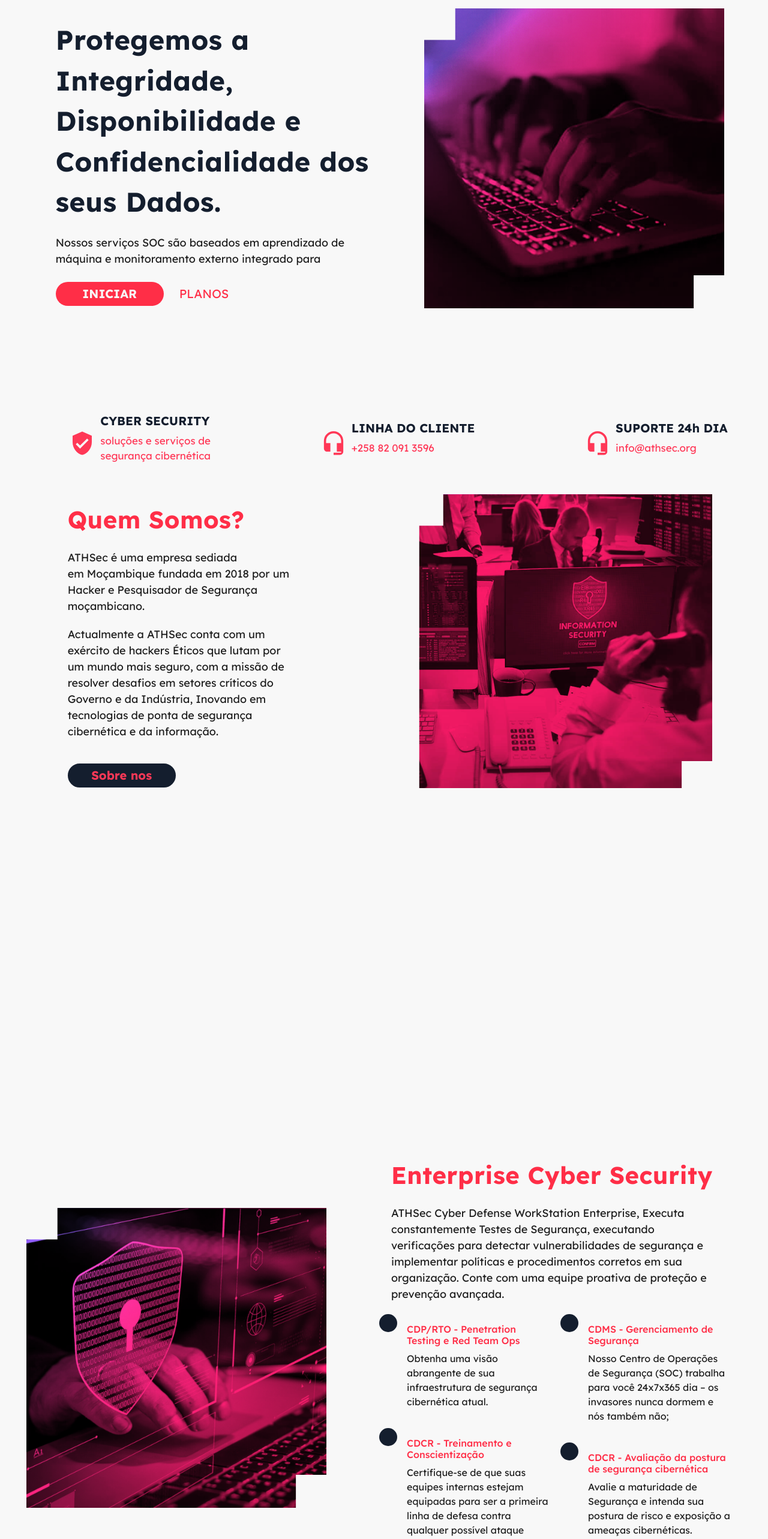
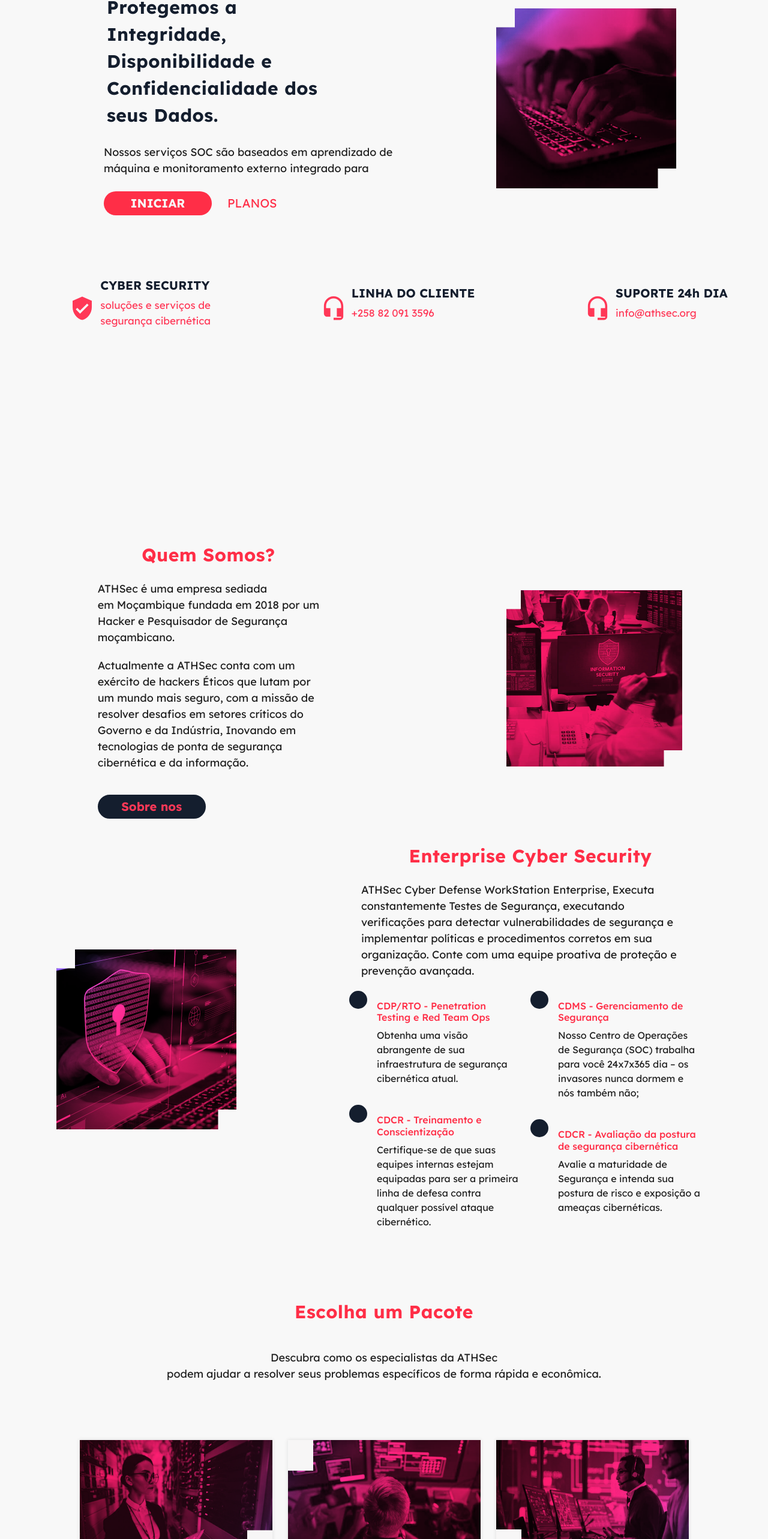
Before and after one commit to arlindo0x73/athsec, a Next.js app: page / in a window 1280 px wide. Shown: the part 166-2732 px from the top of the page at 60% size. Built offline with nearby package versions, Linux system fonts and the light colour scheme; a web font is replaced by a local one.

Commit message:
Corrigindo alguns bugs

```diff
--- a/components/Menu/menu.module.css
+++ b/components/Menu/menu.module.css
@@ -4,6 +4,7 @@
   height: 50px;
   display: flex;
   justify-content: space-between;
+  padding: 0rem 10rem 0rem 10rem;
   flex-direction: row;
   z-index: 999;
 }
@@ -105,24 +106,27 @@
   color: #FF3857;
 }
 
-@media (max-width:540px) {
+@media (min-width: 300px) {
   .menuItem {
-    width: 340px;
+    width: 270px;
+  }
 
+  .container {
+    padding: 0rem;
   }
 }
 
-@media (max-width:430px) {
-  .menuItem {
-    width: 270px;
 
-  }
+@media (min-width: 594px) {
 
 }
 
-@media (max-width:400px) {
-  .menuItem {
-    width: 240px;
+@media (min-width: 1300px) {
 
+}
+
+@media (min-width: 1400px) {
+  .container {
+    padding: 0rem 8rem 0rem 8rem;
   }
 }
--- a/pages/enterprise.js
+++ b/pages/enterprise.js
@@ -10,7 +10,7 @@
 		<main className={styleMain.container}>
 			<Header title="Cyber defense compliance and risk" />
 			<Menu />
-			<section className={styleMain.containerOther}>
+			<section className={styleMain.containerOther} style={{ marginTop: '4rem' }}>
 				<div className={styleMain.row}>
 					<div className={styleMain.rowContent}>
 						<h2 className={styleMain.rowContentTitle}>
@@ -31,7 +31,7 @@
 			</section>
 
 			<div className={styleMain.containerOther}>
-				<div className={styleMain.row} >
+				<div className={styleMain.row}>
 					<div className={styleMain.rowImage}>
 						<img src="/Icons/left-compliance.png" className="" alt="" />
 					</div>
--- a/pages/home/home.module.css
+++ b/pages/home/home.module.css
@@ -11,7 +11,6 @@
 
 .firstContainer {
   width: 100%;
-  height: 100vh;
 }
 
 .homeContent {
@@ -89,8 +88,7 @@
 
 .secondLogoText {
   display: flex;
-  font-family: 'Lexend',
-    sans-serif;
+  font-family: 'Lexend', sans-serif;
   justify-content: center;
   align-items: center;
 }
@@ -116,12 +114,19 @@
 
 .secondHomeContent {
   width: 100%;
-  height: 100vh;
+}
+
+.thirdHomeContent {
+  width: 100%;
+}
+
+.fourthHomeContent {
+  width: 100%;
+  padding-top: 4rem;
 }
 
 .secondHeader {
   width: 100%;
-  height: 70px;
   margin: 20px;
   display: flex;
   align-items: center;
@@ -148,11 +153,8 @@
 }
 
 .secondHomeContentContainer {
-  background-color: #f8f8f8;
   width: 100%;
-  height: 400px;
   display: flex;
-  margin: 100px 0px;
   flex-direction: row;
   align-items: center;
   justify-content: space-around;
@@ -243,8 +245,6 @@
 
 .thirdButtonInfos {
   margin: 16px;
-
-
 }
 
 .thirdButtonInfos h2 {
@@ -275,7 +275,6 @@
   display: flex;
   align-items: center;
   justify-content: center;
-  margin-bottom: 70px;
 }
 
 .fourthCard {
@@ -337,7 +336,6 @@
 }
 
 .fourthCardTexts button:hover {
-
   background: #FF2E47;
   color: #f8f8f8;
 }
@@ -351,12 +349,10 @@
 
 .plans {
   width: 100%;
-  height: 300px;
   display: flex;
   flex-direction: column;
   align-items: center;
   justify-content: center;
-  margin: 4rem 0 4rem 0;
 }
 
 .plans p {
@@ -376,24 +372,11 @@
   transition: all 0.5s;
 }
 
-.members {
-  margin-top: 140px;
-}
-
-.blankMember {
-  width: 90px;
-  height: 30px;
-  background-color: #DEDCDC;
-  align-items: center;
-  margin-top: 40px
-}
-
 .partners {
   display: flex;
   align-items: center;
   flex-direction: column;
   justify-content: center;
-  margin-top: 180px;
 }
 
 .partners span {
@@ -415,7 +398,7 @@
   margin: 25px 30px;
 }
 
-@media (max-width: 576px) {
+@media (min-width: 300px) {
   .homeContent {
     margin: 0;
   }
@@ -440,6 +423,10 @@
     justify-content: start;
   }
 
+  .fourthHomeContent {
+    margin-top: 4rem;
+  }
+
   .buttonsThirdContainer {
     flex-wrap: wrap;
     justify-content: center;
@@ -461,18 +448,6 @@
     text-align: center;
   }
 
-  .secondInfo {
-    margin: 20px;
-    font-size: 16px;
-  }
-
-  .plans {
-    margin-top: 60rem;
-  }
-
-  .members {
-    margin-top: 15rem;
-  }
 }
 
 @media (max-width: 992px) {
@@ -491,6 +466,61 @@
   }
 }
 
-@media (min-width: 1200px) {}
+@media (min-width: 600px) {
 
-@media (min-width: 1400px) {}
+  .fourthHomeContent {
+    margin-top: 0rem;
+  }
+}
+
+@media (min-width: 768px) {
+  .homeImage img {
+    display: block;
+    width: 300px;
+  }
+
+  .info {
+    margin: 25px;
+    letter-spacing: 0.5px;
+    font-size: 20px;
+  }
+
+  .secondInfo {
+    font-size: 16px;
+  }
+}
+
+@media (min-width: 926px) {
+  .secondHeader {
+    justify-content: space-around;
+    flex-direction: row;
+  }
+}
+
+@media (min-width: 1100px) {
+  .info {
+    font-size: 30px;
+  }
+
+  .secondInfo {
+    font-size: 18px;
+  }
+
+  .secondHomeinfo {
+    font-size: 30px;
+  }
+}
+
+@media (min-width: 1300px) {
+  .info {
+    font-size: 45px;
+  }
+
+  .secondInfo {
+    font-size: 18px;
+  }
+
+  .secondHeader {
+    margin-top: 4rem;
+  }
+}
--- a/pages/home/index.js
+++ b/pages/home/index.js
@@ -102,16 +102,15 @@
             </div>
           </div>
           <div className={style.homeImage}>
-            <img src="/Icons/second-screen-image2.png" alt="second-screen-image"
-            />
+            <img src="/Icons/second-screen-image2.png" alt="second-screen-image" />
           </div>
         </div>
       </div>
-      <div className={style.secondHomeContent} style={{ margin: '30rem' }} id="third">
+
+      <div className={style.thirdHomeContent} id="third">
         <div className={style.secondHomeContentContainer}>
           <div className={`${style.homeImage} ${style.thirdImage}`}>
-            <img src="/Icons/third-screen-image.png" alt="second-screen-image"
-            />
+            <img src="/Icons/third-screen-image.png" alt="second-screen-image" />
           </div>
           <div>
             <p className={style.secondHomeinfo}>Enterprise Cyber Security</p>
@@ -185,17 +184,10 @@
           </div>
         </div>
       </div>
-      <div className={style.secondHomeContent}>
+
+      <div className={style.fourthHomeContent}>
         <div className={style.fourthInfoContainer} id="planos">
-          <p
-            style={{
-              marginTop: 47,
-              marginBottom: 0,
-              marginLeft: 0,
-              marginRight: 0,
-            }}
-            className={style.secondHomeinfo}
-          >
+          <p className={style.secondHomeinfo}>
             Escolha um Pacote
           </p>
           <p className={style.secondInfo}>
--- a/pages/mdr.js
+++ b/pages/mdr.js
@@ -10,7 +10,7 @@
     <main className={styleMain.container}>
       <Header title="Cyber defense management" />
       <Menu />
-      <section className={styleMain.containerOther}>
+      <section className={styleMain.containerOther} style={{ marginTop: '4rem' }}>
         <div className={styleMain.row}>
           <div className={styleMain.rowContent}>
             <h2 className={styleMain.rowContentTitle}>
--- a/pages/security-testing.js
+++ b/pages/security-testing.js
@@ -12,7 +12,7 @@
       <Header title="Cyber Defense Proactive" />
       <Menu />
 
-      <section className={styleMain.containerOther}>
+      <section className={styleMain.containerOther} style={{ marginTop: '4rem' }}>
         <div className={styleMain.row}>
           <div className={styleMain.rowContent}>
             <h2 className={styleMain.rowContentTitle}>
--- a/pages/styles/main.css
+++ b/pages/styles/main.css
@@ -1,3 +1,7 @@
+body {
+  overflow-x: hidden;
+}
+
 @font-face {
   font-family: 'NaumPen';
   src: url('../../public/Fonts/NanumPenScript-Regular.ttf');
@@ -7,7 +11,3 @@
   font-family: 'Lexend';
   src: url('../../public/Fonts/LexendDeca.ttf');
 }
-
-body {
-  overflow-x: hidden;
-}
```
Also changed, not shown: pages/styles/services.module.css (+52 -9 lines).
